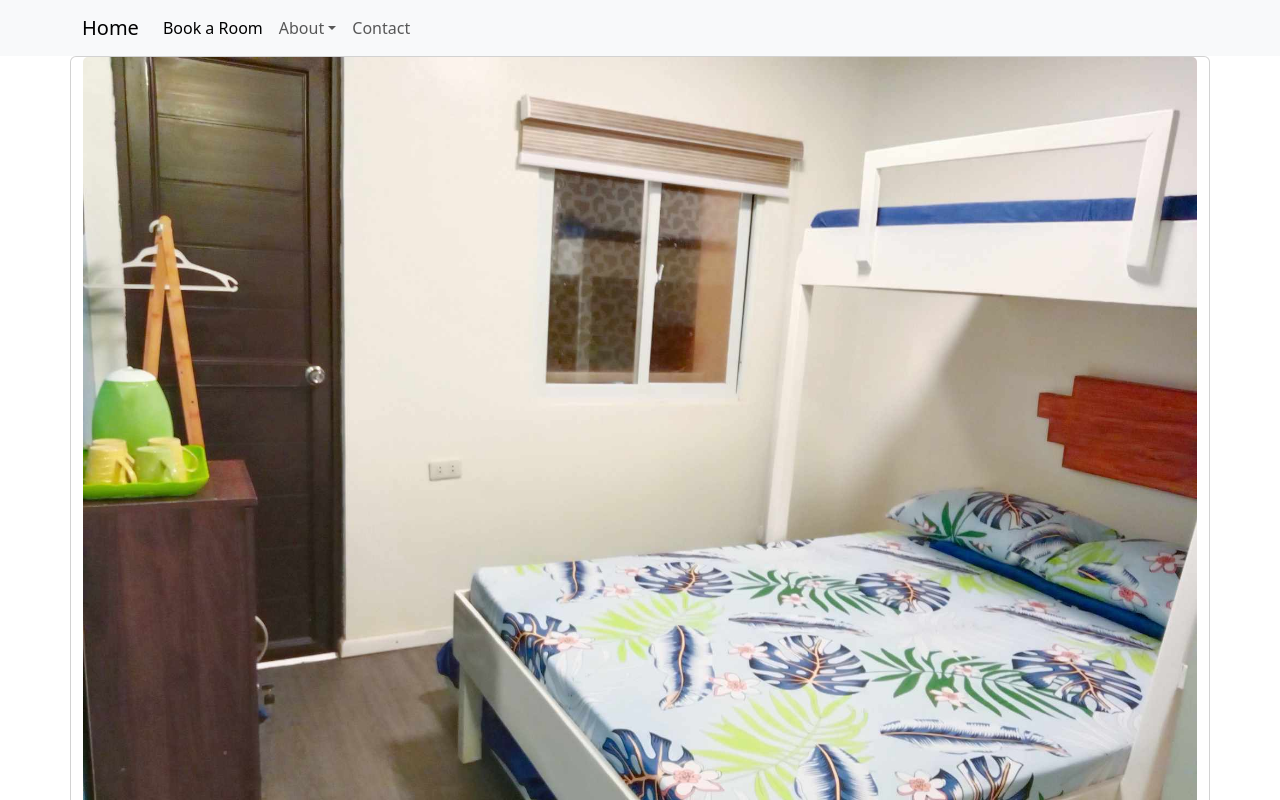
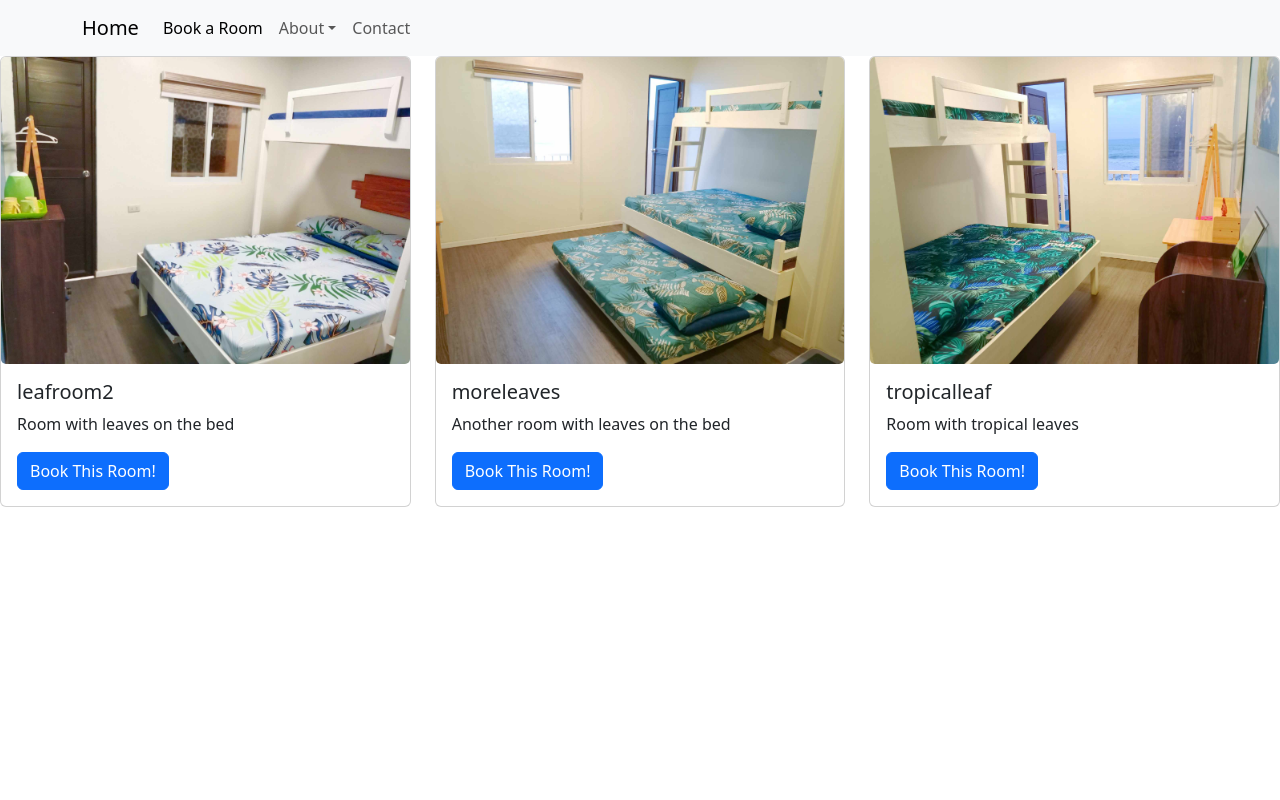
Before and after one commit to Chapjae/pufferisleinn, a React (Vite) app in the folder pufferisle/: page /booking in a window 1280 px wide. Shown: the top 800 px of the page. Built offline with nearby package versions, Linux system fonts and the light colour scheme.

Commit message:
added descriptions for each room in book a room. created roomDescriptions.js to hold switch case for room descriptions

```diff
--- a/pufferisle/src/pages/Booking.jsx
+++ b/pufferisle/src/pages/Booking.jsx
@@ -42,10 +42,12 @@
 // export default Booking;
 
 import { useState, useEffect } from 'react';
-import Container from 'react-bootstrap/Container';
+import { getRoomDescription } from '../utils/functions/roomDescriptions';
+// import Container from 'react-bootstrap/Container';
 import Card from 'react-bootstrap/Card';
 import Button from 'react-bootstrap/Button';
 import Row from 'react-bootstrap/Row';
+import Col from 'react-bootstrap/Col';
 
 const Booking = () => {
   const [roomUrls, setRoomUrls] = useState([]);
@@ -59,8 +61,15 @@ const Booking = () => {
         const urls = await Promise.all(
           roomPaths.map(async (path) => {
             const module = await rooms[path]();
+            const filename = path.split('/').pop();
+            const roomName = filename.replace(/\.[^.]+$/, '');
+            const description = getRoomDescription(filename);
             console.log(module);
-            return module.default; // Access the URL from the dynamically imported module
+            return {
+              url: module.default,
+              name: roomName,
+              description: description,
+            }; // Access the URL from the dynamically imported module
           }),
         );
         setRoomUrls(urls);
@@ -75,25 +84,20 @@ const Booking = () => {
   return (
     <div>
       {roomUrls.length > 0 ? (
-        <Container>
-          <Row>
-            {roomUrls.map((url, index) => (
-              <Card key={index} xs={6}>
-                <Card.Img
-                  src={url}
-                  alt={`Room ${index + 1}`}
-                  key={index}
-                  fluid
-                />
+        <Row>
+          {roomUrls.map((room, index) => (
+            <Col key={index}>
+              <Card style={{}}>
+                <Card.Img src={room.url} alt={room.name} />
                 <Card.Body>
-                  <Card.Title>{url.slice(65, -4)}</Card.Title>
-                  <Card.Text>{index + 1}</Card.Text>
+                  <Card.Title>{room.name}</Card.Title>
+                  <Card.Text>{room.description}</Card.Text>
                   <Button>Book This Room!</Button>
                 </Card.Body>
               </Card>
-            ))}
-          </Row>
-        </Container>
+            </Col>
+          ))}
+        </Row>
       ) : (
         <div>No rooms found</div>
       )}
--- /dev/null
+++ b/pufferisle/src/utils/functions/roomDescriptions.js
@@ -0,0 +1,16 @@
+export const getRoomDescription = (filename) => {
+  const nameWithoutExtension = filename.replace(/\.[^.]+$/, '');
+
+  switch (nameWithoutExtension) {
+    case 'fanroom':
+      return 'Room with fans on the bed';
+    case 'leafroom2':
+      return 'Room with leaves on the bed';
+    case 'moreleaves':
+      return 'Another room with leaves on the bed';
+    case 'tropicalleaf':
+      return 'Room with tropical leaves';
+    default:
+      return 'Description not available';
+  }
+};
```
